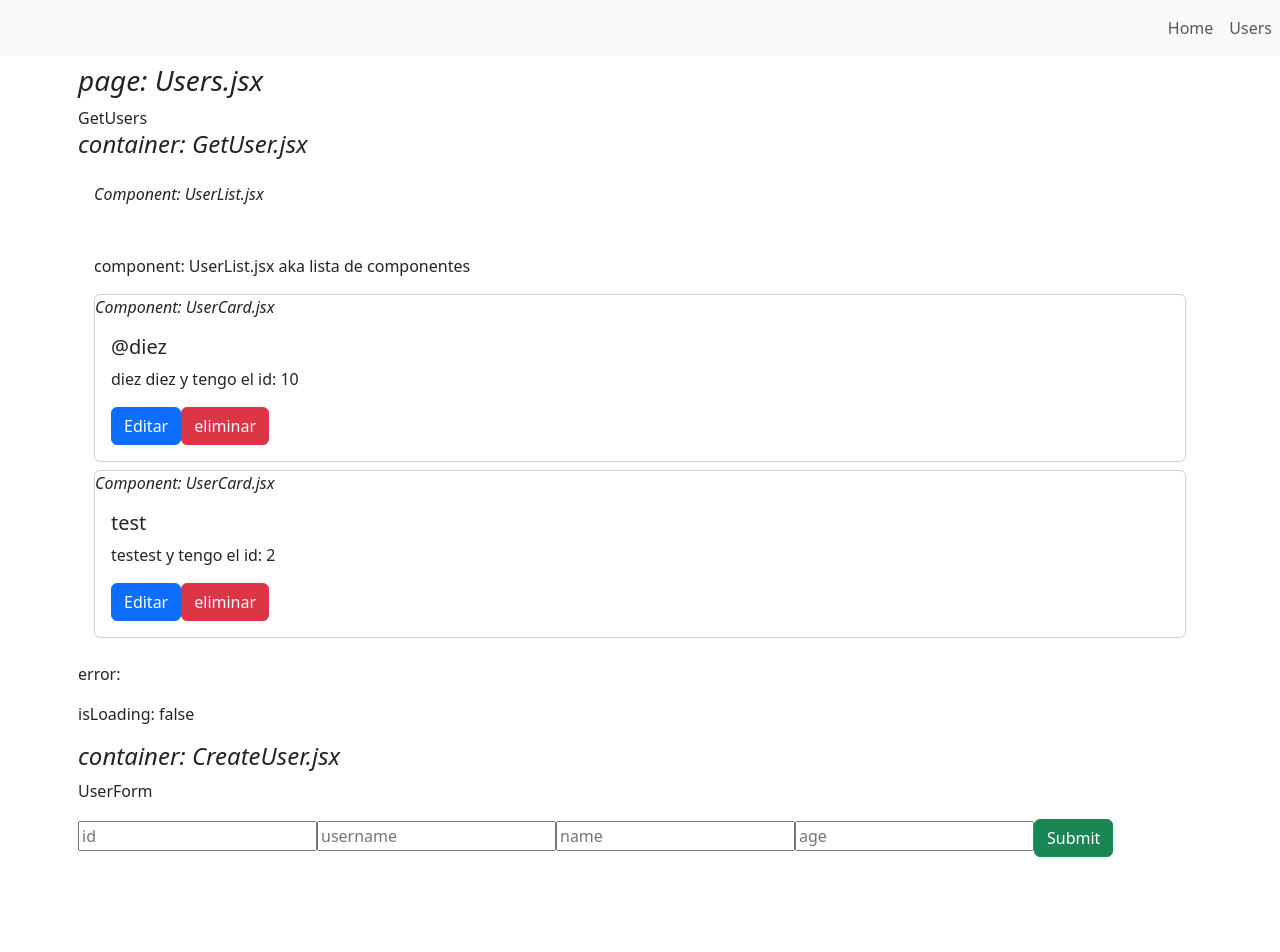
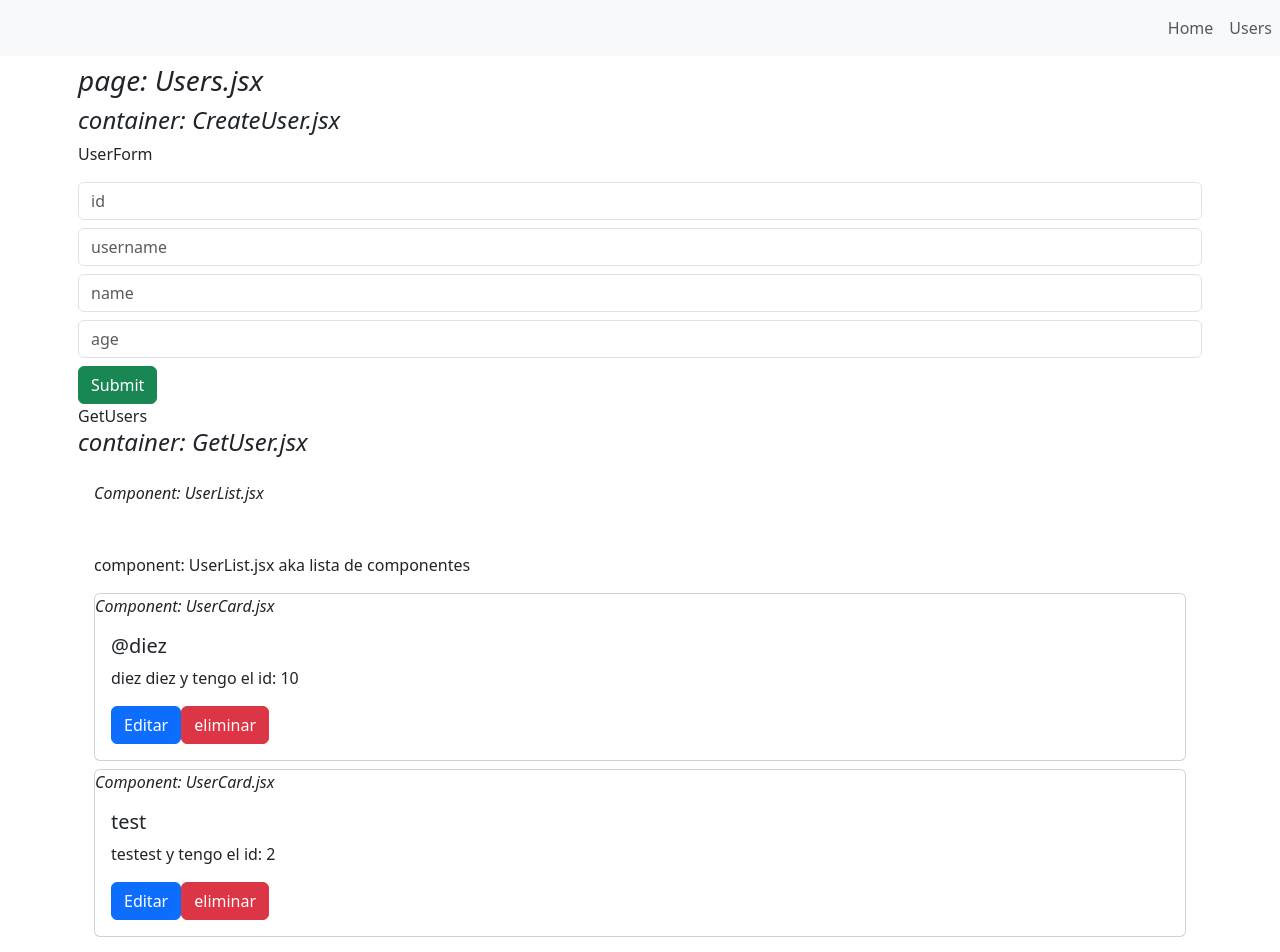
Before and after one commit to Jaredzu/react-firebase, a React (Create React App) app: page /users in a window 1280 px wide. Shown: the top 952 px of the page. Before the commit the page ends 865 px from the top, so only its background shows below. Built offline with nearby package versions, Linux system fonts and the light colour scheme; data requests are answered from the project's data file.

Commit message:
feat: added some bootstrap styles for the form

```diff
--- a/src/components/UserForm.jsx
+++ b/src/components/UserForm.jsx
@@ -20,13 +20,13 @@ const UserForm = ({ createUser }) => {
     return (
         <form onSubmit={handleSubmit(sendForm)}>
             <p>UserForm</p>
-            <input type="number" placeholder='id'{...register('id', { required: true })} />
+            <input type="number" className='mb-2 form-control' placeholder='id'{...register('id', { required: true })} />
             {errors.id && <p>Error: it is necessary this field 'id'</p>}
-            <input type="text" placeholder='username'{...register('username', { required: true })} />
+            <input type="text" className='mb-2 form-control' placeholder='username'{...register('username', { required: true })} />
             {errors.username && <p>Error: it is necessary this field 'username'</p>}
-            <input type="text" placeholder='name'{...register('name', { required: true })} />
+            <input type="text" className='mb-2 form-control' placeholder='name'{...register('name', { required: true })} />
             {errors.name && <p>Error: it is necessary this field 'name'</p>}
-            <input type="number" placeholder='age'{...register('age', { required: true })} />
+            <input type="number" className='mb-2 form-control' placeholder='age'{...register('age', { required: true })} />
             {errors.age && <p>Error: it is necessary this field 'age'</p>}
             <button type='submit' className="btn btn-success">
                 Submit
--- a/src/pages/Users.jsx
+++ b/src/pages/Users.jsx
@@ -5,8 +5,8 @@ const Users = () => {
 	return (
 		<>
 			<h3><em>page: Users.jsx</em></h3>
+			<CreateUser />
 			<GetUsers />
-			<CreateUser />
 		</>
 	)
 }
```
